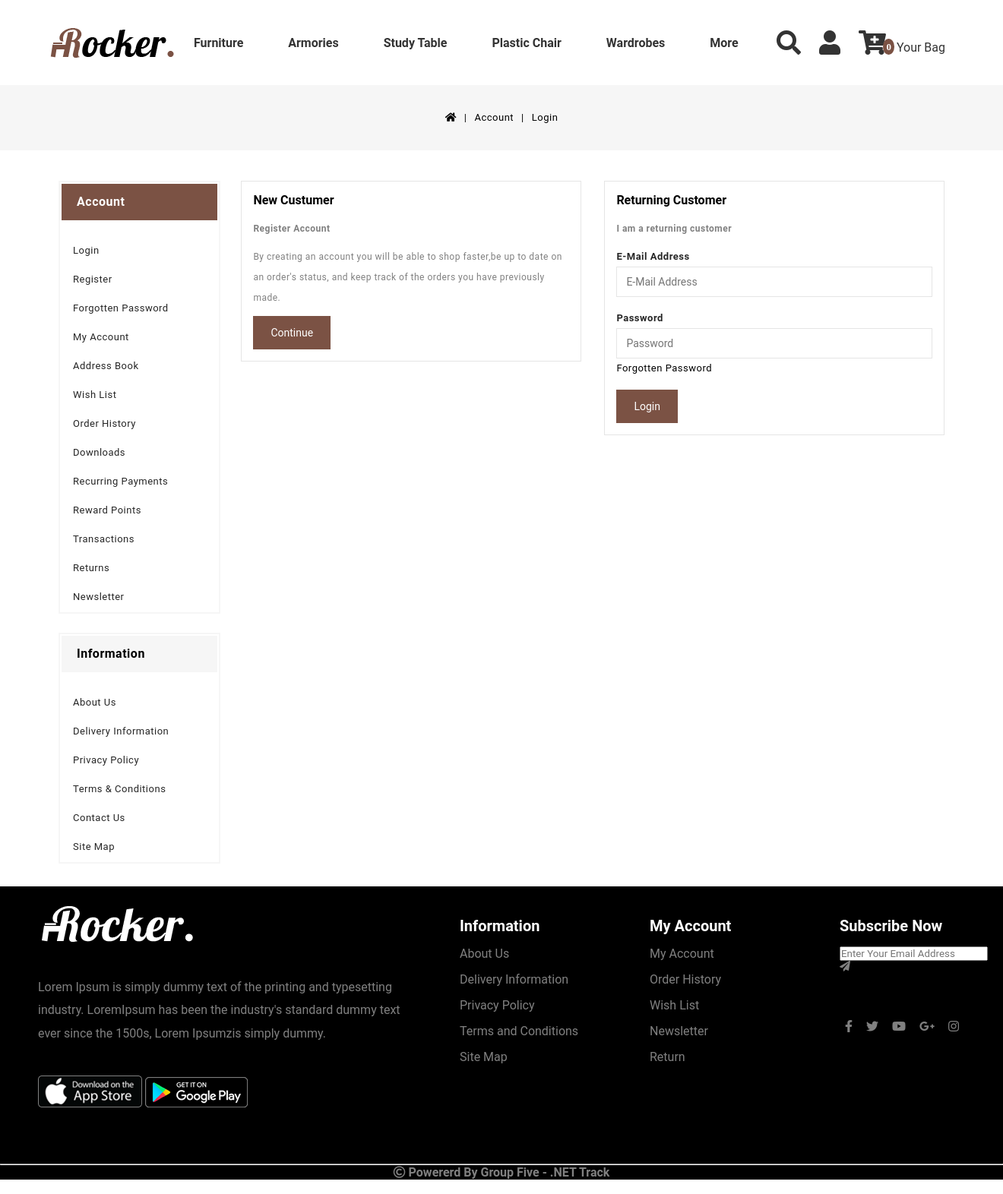
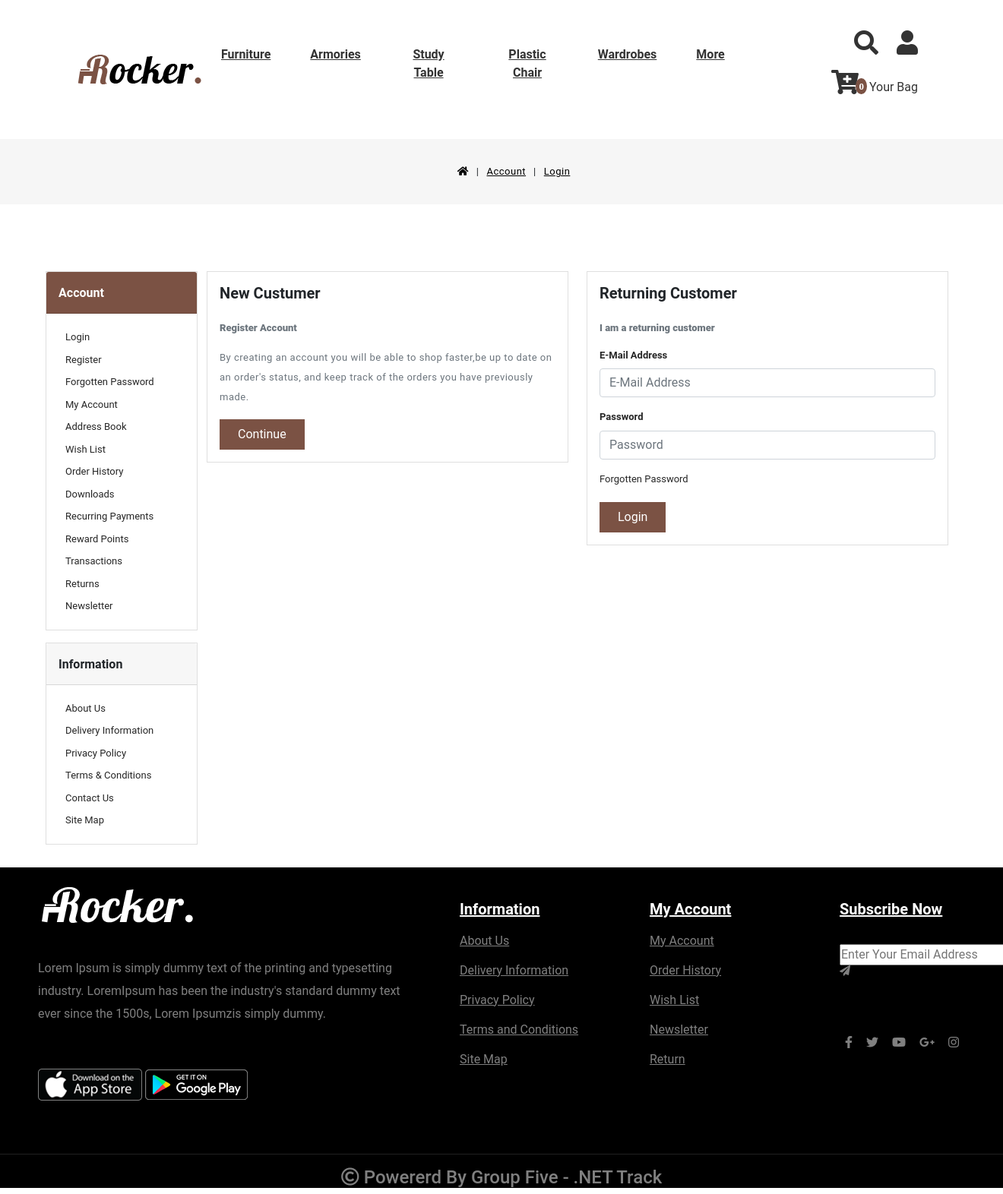
Before and after one commit to ahmadmamdouh-10/Final-Project, a PHP site: page /login.html in a window 1320 px wide; the page is wider, and only the part inside the window is pictured. Shown: that part at 76% size. Run offline with PHP 8.4, Linux system fonts and the light colour scheme; some libraries are stand-ins or nearby versions.

Commit message:
Login Page main Content

```diff
--- a/Login/login.css
+++ b/Login/login.css
@@ -1,8 +1,59 @@
+/* With Bootstrab */
 * {
 	margin: 0;
 	padding: 0;
 	font-family: 'Roboto', sans-serif;
 }
+
+.card-body a {
+	color: #262626;
+	text-decoration: none;
+	padding: 5px 25px;
+    text-transform: capitalize;
+    font-size: 13px;
+}
+
+.card-body a:hover {
+	color: #7b5244;
+}
+
+.card-header
+{
+	background: #7b5244;
+	color: white;
+	height: 45px;
+}
+
+button
+{
+	background: #7b5244;
+}
+
+.head{
+	font-weight: 600;
+	font-size: 13px;
+	color: gray;
+}
+
+
+.parg
+{
+	color: gray;
+	font-size: 13px;
+    font-weight: 400;
+    line-height: 26px;
+    letter-spacing: .5px;
+}
+
+label {
+    font-size: 13px;
+    font-weight: 600;
+    color: #262626;
+}
+
+/* PureCSS */
+
+/*
 
 aside {
 	float: left;
@@ -31,7 +82,6 @@
 }
 
 #account {
-	/* height: 100px; */
 	background-color: #f6f6f6;
 	font-family: 'Roboto', sans-serif;
 	font-size: 13px;
@@ -105,7 +155,6 @@
 	padding: 15px;
 	margin-bottom: 20px;
 	background-color: #fff;
-	/* height: 400px; */
 	margin: 0px 15px
 }
 
@@ -189,3 +238,4 @@
 .button:hover {
 	background-color: black;
 }
+ */
--- a/Wardrobes.html
+++ b/Wardrobes.html
@@ -18,6 +18,11 @@
     <link rel="stylesheet" href="css/home.css">
 
     <link rel="stylesheet" href="Wardrobes/Wardrobes.css">
+
+    <!-- Bootstrab -->
+    <link href="https://cdn.jsdelivr.net/npm/bootstrap@5.0.2/dist/css/bootstrap.min.css" rel="stylesheet" integrity="sha384-EVSTQN3/azprG1Anm3QDgpJLIm9Nao0Yz1ztcQTwFspd3yD65VohhpuuCOmLASjC" crossorigin="anonymous">
+    <script src="https://cdn.jsdelivr.net/npm/bootstrap@5.0.2/dist/js/bootstrap.bundle.min.js" integrity="sha384-MrcW6ZMFYlzcLA8Nl+NtUVF0sA7MsXsP1UyJoMp4YLEuNSfAP+JcXn/tWtIaxVXM" crossorigin="anonymous"></script>
+
 </head>
 
 <body>
--- a/Wardrobes/Wardrobes.css
+++ b/Wardrobes/Wardrobes.css
@@ -290,6 +290,7 @@
 .base:hover
 {
     opacity: 0;
+    /* display: none; */
 }
 
 /* footer Content */
--- a/login.html
+++ b/login.html
@@ -12,6 +12,13 @@
     <link rel="icon" type="image/x-icon" target="_blank" href="cart.png">
 
     <link rel="stylesheet" href="Login/login.css">
+
+    <!-- Bootstrab -->
+    <link href="https://cdn.jsdelivr.net/npm/bootstrap@5.0.2/dist/css/bootstrap.min.css" rel="stylesheet"
+        integrity="sha384-EVSTQN3/azprG1Anm3QDgpJLIm9Nao0Yz1ztcQTwFspd3yD65VohhpuuCOmLASjC" crossorigin="anonymous">
+    <script src="https://cdn.jsdelivr.net/npm/bootstrap@5.0.2/dist/js/bootstrap.bundle.min.js"
+        integrity="sha384-MrcW6ZMFYlzcLA8Nl+NtUVF0sA7MsXsP1UyJoMp4YLEuNSfAP+JcXn/tWtIaxVXM"
+        crossorigin="anonymous"></script>
 </head>
 
 <body>
@@ -120,110 +127,85 @@
         </div>
     </nav>
 
-    <div class="row">
-        <aside>
-            <table>
-                <tr id="accountsd">
-                    <th>Account</th>
-                </tr>
-                <tr>
-                    <td style="padding-top: 25px;"><a href="">Login</a></td>
-                </tr>
-                <tr>
-                    <td><a href="Register.html">Register</a></td>
-                </tr>
-                <tr>
-                    <td><a href="">Forgotten Password</a></td>
-                </tr>
-                <tr>
-                    <td><a href="login.html">My Account</a></td>
-                </tr>
-                <tr>
-                    <td><a href="">Address Book</a></td>
-                </tr>
-                <tr>
-                    <td><a href="">Wish List</a></td>
-                </tr>
-                <tr>
-                    <td><a href="">Order History</a></td>
-                </tr>
-                <tr>
-                    <td><a href="">Downloads</a></td>
-                </tr>
-                <tr>
-                    <td><a href="">Recurring Payments</a></td>
-                </tr>
-                <tr>
-                    <td><a href="">Reward Points</a></td>
-                </tr>
-                <tr>
-                    <td><a href="">Transactions</a></td>
-                </tr>
-                <tr>
-                    <td><a href="">Returns</a></td>
-                </tr>
-                <tr>
-                    <td><a href="">Newsletter</a></td>
-                </tr>
-            </table>
+    <div class="container-fluid">
+        <div class="row mx-5">
+            <aside class="col-xl-2 col-lg-10 col-md-10 col-sm-10 mt-md-5 p-0">
+                <div class="card rounded-0">
+                    <div class="card-header fw-bold pt-3" style="background-color: #7b5244; height: 55px;">
+                        Account
+                    </div>
+                    <div class="card-body list-group">
+                        <a href="">Login</a>
+                        <a href="Register.html">Register</a>
+                        <a href="">Forgotten Password</a>
+                        <a href="login.html">My Account</a>
+                        <a href="">Address Book</a>
+                        <a href="">Wish List</a>
+                        <a href="">Order History</a>
+                        <a href="">Downloads</a>
+                        <a href="">Recurring Payments</a>
+                        <a href="">Reward Points</a>
+                        <a href="">Transactions</a>
+                        <a href="">Returns</a>
+                        <a href="">Newsletter</a>
+                    </div>
+                </div>
 
-            <table id="informtable">
-                <tr id="informationLogin">
-                    <th>Information</th>
-                </tr>
-                <tr>
-                    <td style="padding-top: 25px;"><a href="aboutus.html">About Us</a></td>
-                </tr>
-                <tr>
-                    <td><a href="">Delivery Information</a></td>
-                </tr>
-                <tr>
-                    <td><a href="">Privacy Policy</a></td>
-                </tr>
-                <tr>
-                    <td><a href="">Terms & Conditions</a></td>
-                </tr>
-                <tr>
-                    <td><a href="ContactUs.html">Contact Us</a></td>
-                </tr>
-                <tr>
-                    <td><a href="sitemap.html">Site Map</a></td>
-                </tr>
-            </table>
+                <div class="card rounded-0 mt-3">
+                    <div class="card-header text-dark fw-bold pt-3" style="height: 55px;">
+                        Information
+                    </div>
+                    <div class="card-body list-group">
+                        <a href="aboutus.html">About Us</a>
+                        <a href="">Delivery Information</a>
+                        <a href="">Privacy Policy</a>
+                        <a href="">Terms & Conditions</a>
+                        <a href="ContactUs.html">Contact Us</a>
+                        <a href="sitemap.html">Site Map</a>
+                    </div>
+                </div>
             </aside>
 
-        <div id="newCust">
-            <h3>New Custumer</h3>
-            <h5><strong>Register Account</strong></h5>
-            <p>
+            <div class="col-xl-5 col-lg-10 col-md-10 col-sm-10 mt-md-5">
+                <div class="card rounded-0">
+                    <div class="card-body">
+                        <h5><strong>New Custumer</strong></h5>
+                        <p class="text-secondary pt-3 head"><strong>Register Account</strong></p>
+                        <p class="text-secondary parg">
                             By creating an account you will be able to shop faster,be up to date
                             on an order's status, and keep track of the orders you have
                             previously made.
                         </p>
-            <input class="button" type="button" src="Register.html" value="Continue">
+                        <button class="text-white border-0 py-2 px-4" src="Register.html">Continue</button>
                     </div>
-        <div id="login">
-            <h3>Returning Customer</h3>
-            <h5><strong>I am a returning customer</strong></h5>
-            <form action="home.html" method="GET">
-                <div>
-                    <label>E-Mail Address</label>
-                    <input class="txt" id="email" type="email" name="" placeholder="E-Mail Address">
+                </div>
             </div>
 
-                <div>
-                    <label>Password</label>
-                    <input class="txt" type="password" name="password" placeholder="Password">
+            <div class="col-xl-5 col-lg-10 col-md-10 col-sm-10 mt-md-5" >
+                <div class="card rounded-0">
+                    <div class="card-body">
+                        <h5><strong>Returning Customer</strong></h5>
+                        <p class="text-secondary pt-3 head"><strong>I am a returning customer</strong></p>
+
+                        <form action="home.html" method="GET">
+                            <div class="mb-3">
+                                <label for="email" class="form-label">E-Mail Address</label>
+                                <input type="email" class="form-control" id="email"
+                                    aria-describedby="emailHelp" placeholder="E-Mail Address">
                             </div>
-                <div id="fgtpassdiv">
-                    <a href="" id="fgtpass">Forgotten Password</a>
+                            <div class="mb-3">
+                                <label for="Password" class="form-label">Password</label>
+                                <input type="password" class="form-control" id="Password" placeholder="Password">
                             </div>
-                <div>
-                    <input class="button" type="submit" value="Login">
+                            <div class="mb-3 form-check p-0">
+                                <a href="" id="fgtpass" style="padding: 0;">Forgotten Password</a>
                             </div>
+                            <button class="text-white border-0 py-2 px-4" type="submit">Login</button>
                         </form>
                     </div>
-        <div style="clear: both;"></div>
+                </div>
+            </div>
+        </div>
     </div>
 
     <!-- footer -->
```
Lines whose indentation alone changed are shown as unchanged.
